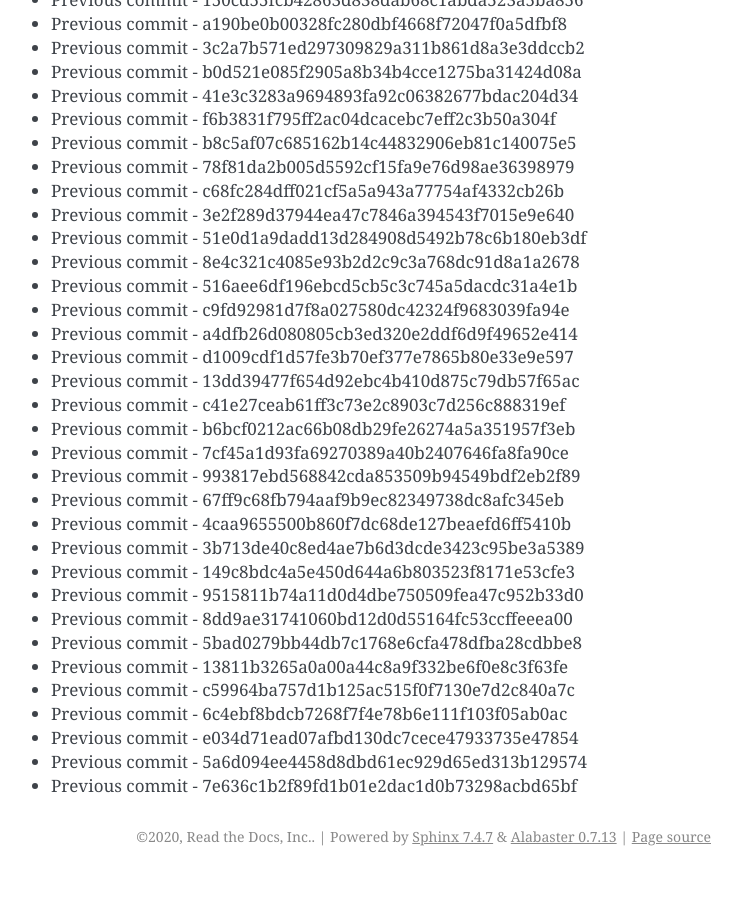
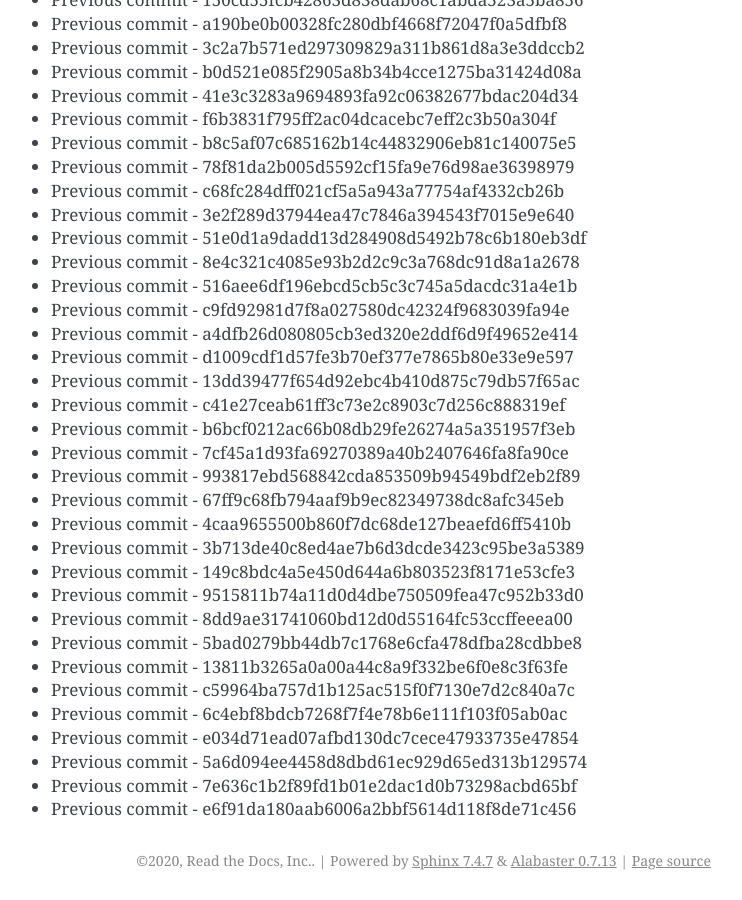
Before and after one commit to readthedocs/rtd-git-stresstest, a Sphinx documentation site: the page built from docs/updates.rst, in a window 1280 px wide and 900 px high, scrolled down 42966 px. Shown: the whole window, without its empty margins (399-1141 px from the left). Built offline with Sphinx 7.4.7, drawn with Linux system fonts in a browser that asks for light colours; before the commit the page ends 43842 px from its top, so only the background shows below that.

Commit message:
Generating commit from previous: e6f91da180aab6006a2bbf5614d118f8de71c456

```diff
--- a/docs/updates.rst
+++ b/docs/updates.rst
@@ -1837,3 +1837,4 @@ It can be tested for any performance characteristics.
 * Previous commit - e034d71ead07afbd130dc7cece47933735e47854
 * Previous commit - 5a6d094ee4458d8dbd61ec929d65ed313b129574
 * Previous commit - 7e636c1b2f89fd1b01e2dac1d0b73298acbd65bf
+* Previous commit - e6f91da180aab6006a2bbf5614d118f8de71c456
```
